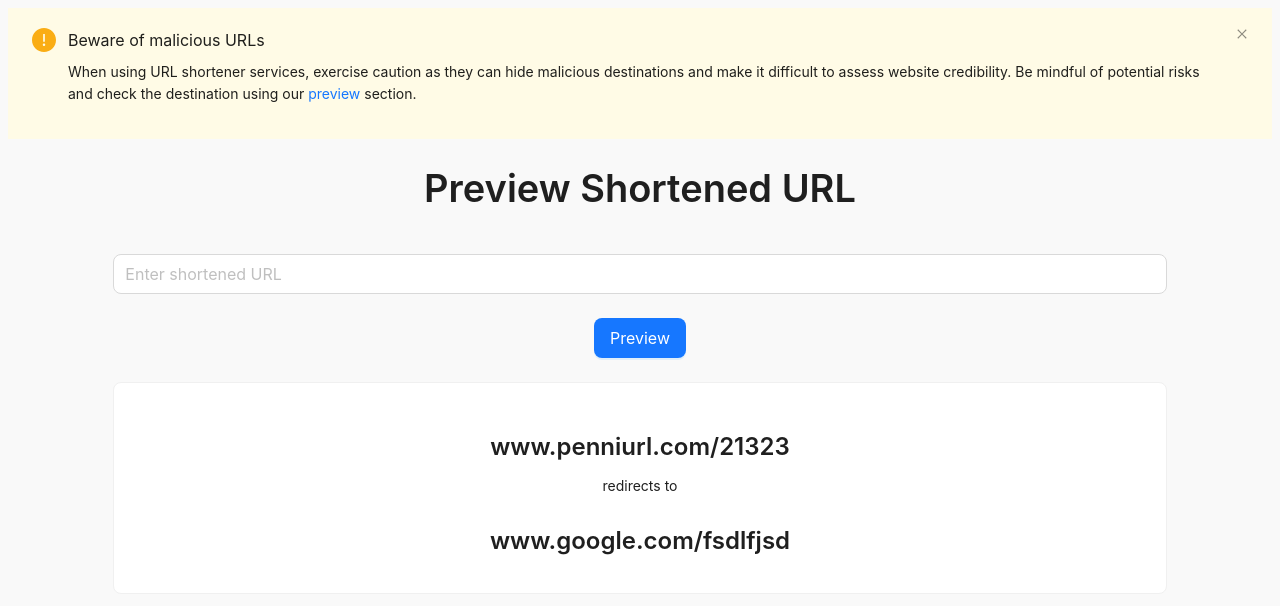
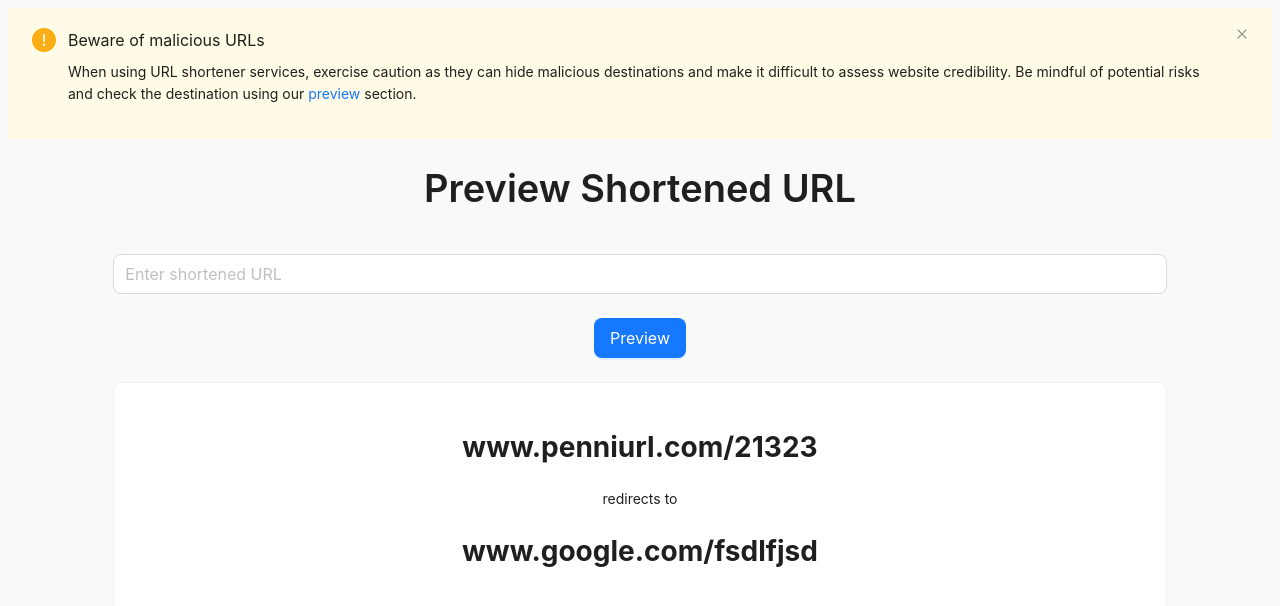
Before and after one commit to Ehsan-Home/URL_shortener, a React (Create React App) app in the folder front-end/: page /preview in a window 1280 px wide. Shown: the top 606 px of the page. Built offline with nearby package versions, Linux system fonts and the light colour scheme.

Commit message:
Preview URL design done

```diff
--- a/front-end/src/Components/LongURLBox.js
+++ b/front-end/src/Components/LongURLBox.js
@@ -1,13 +1,14 @@
 import { Card, Typography } from "antd";
+import "../Styles/Styles.css";
 
-const { Paragraph, Title } = Typography;
+const { Text } = Typography;
 
 const LongURLBox = () => {
   return (
-    <Card style={{ textAlign: "center" }}>
-      <Title level={3}>www.penniurl.com/21323</Title>
-      redirects to
-      <Title level={3}>www.google.com/fsdlfjsd</Title>
+    <Card className="center">
+      <h1>www.penniurl.com/21323</h1>
+      <Text>redirects to</Text>
+      <h1>www.google.com/fsdlfjsd</h1>
     </Card>
   );
 };
--- a/front-end/src/Styles/Styles.css
+++ b/front-end/src/Styles/Styles.css
@@ -17,3 +17,8 @@
 .w-80 {
     width: 80%;
 }
+
+.m-20-px {
+    margin: 20px;
+    color: blue;
+}
```
